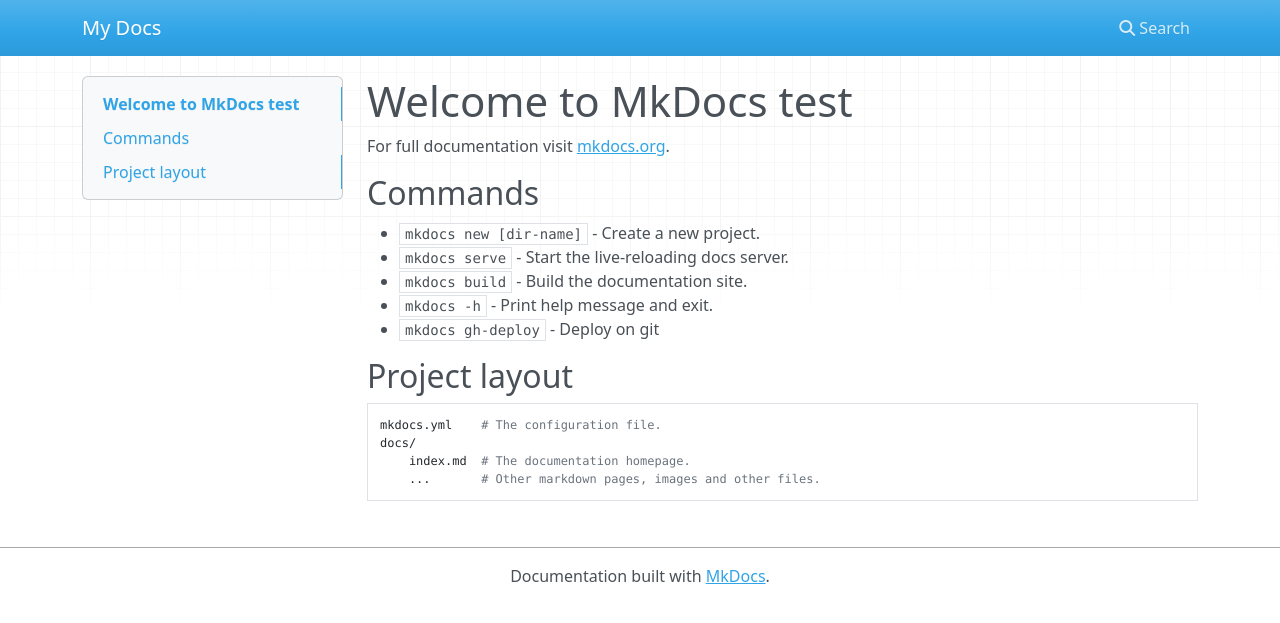
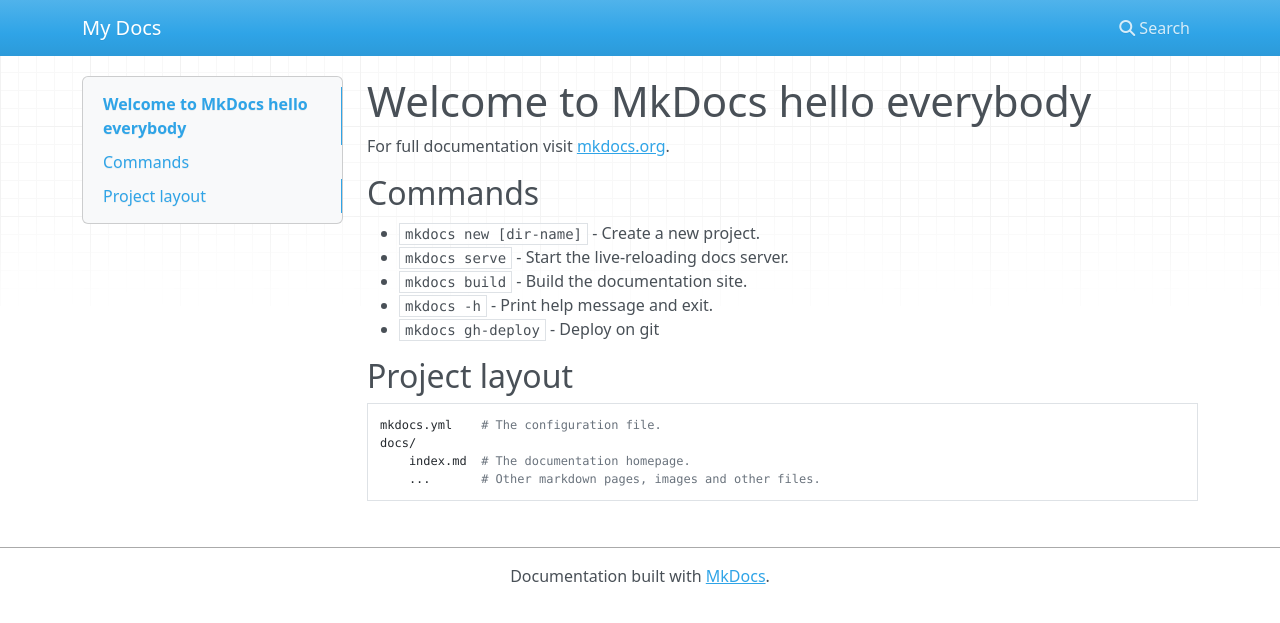
Before and after one commit to barabba9174/mkdocs-demo, an MkDocs documentation site: the page built from docs/index.md, in a window 1280 px wide. Shown: the top 623 px of the page. Built offline with MkDocs 1.6.1, drawn with Linux system fonts in a browser that asks for light colours; nearby versions of some CDN libraries.

Commit message:
Update page

```diff
--- a/docs/index.md
+++ b/docs/index.md
@@ -1,4 +1,4 @@
-# Welcome to MkDocs test
+# Welcome to MkDocs hello everybody
 
 For full documentation visit [mkdocs.org](https://www.mkdocs.org).
 
```
